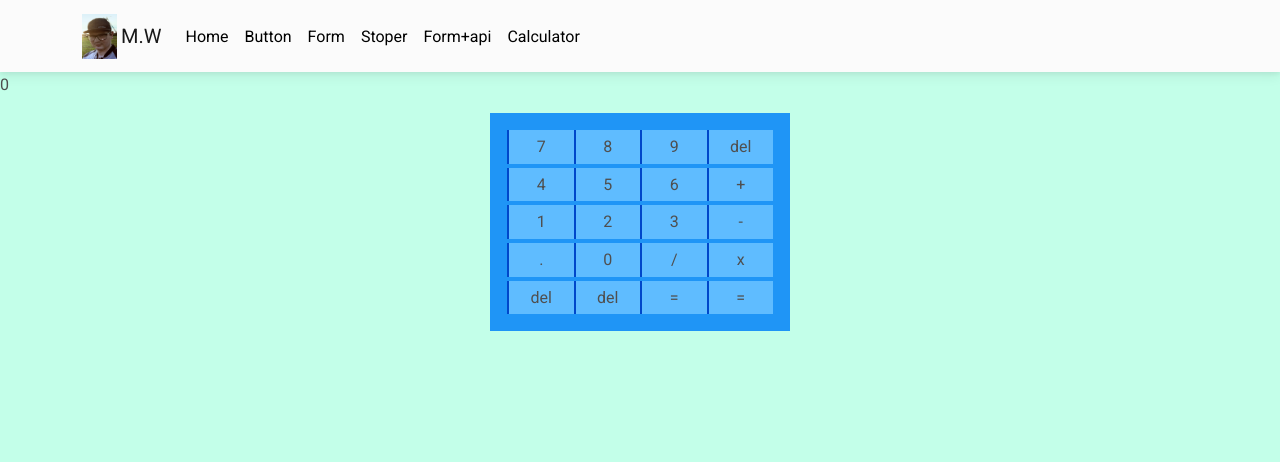
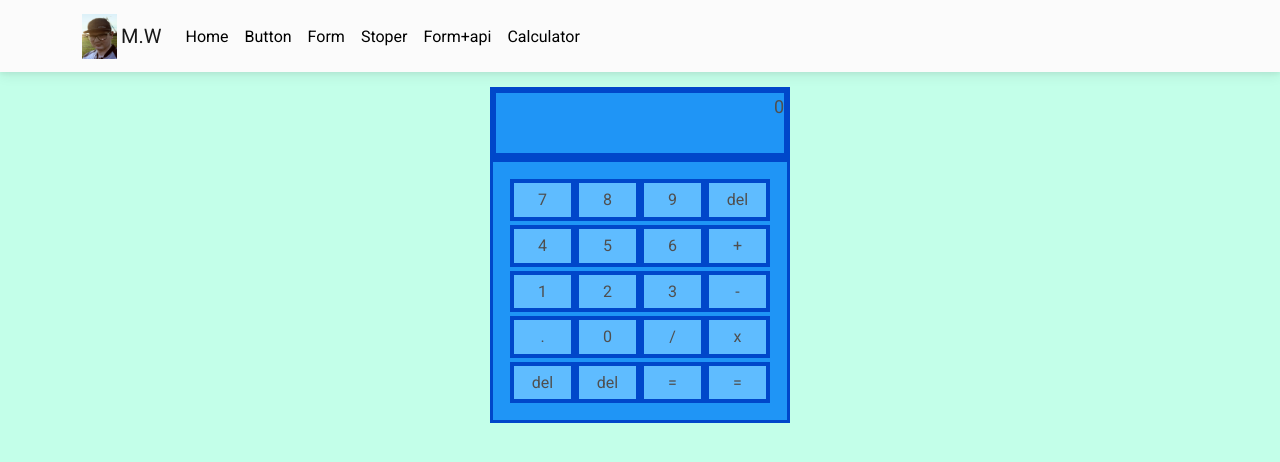
Before and after one commit to mateu52/excecise-project, a React (Create React App) app: page /Calculator in a window 1280 px wide. Shown: the top 462 px of the page. Built offline with nearby package versions, Linux system fonts and the light colour scheme; no server answers.

Commit message:
calc update style no-complete functions, butons

```diff
--- a/src/components/calculator/calculator.js
+++ b/src/components/calculator/calculator.js
@@ -38,45 +38,45 @@ function Calculator(){
 
     //komponent - ekran
     return(
-            <div>
-
-                {calculation || '0'}
-                <p></p>
+        <div>
+            <div className="table">
+                <p className="dispsum">{calculation || '0'}</p>
+                <p className="disply">
                     {output ? <span className="preRes">{output}</span>:''}
-
-
+                    </p>
+            </div>
             <Container className="containerCalc" fluid="md">
                 <Row className="row mb-1">
-                    <Col className="col d-flex justify-content-center pt-1 pb-1" type="button" onClick={()=>updateCalculation('7')}>7</Col>
-                    <Col className="col d-flex justify-content-center pt-1 pb-1" type="button" onClick={()=>updateCalculation('8')}>8</Col>
-                    <Col className="col d-flex justify-content-center pt-1 pb-1" type="button" onClick={()=>{updateCalculation('9')}}>9</Col>
-                    <Col className="col d-flex justify-content-center pt-1 pb-1" type="button" onClick={clear}> del </Col>
+                    <Col className="col d-flex justify-content-center m-1 pt-1 pb-1" type="button" onClick={()=>updateCalculation('7')}>7</Col>
+                    <Col className="col d-flex justify-content-center m-1 pt-1 pb-1" type="button" onClick={()=>updateCalculation('8')}>8</Col>
+                    <Col className="col d-flex justify-content-center m-1 pt-1 pb-1" type="button" onClick={()=>{updateCalculation('9')}}>9</Col>
+                    <Col className="col d-flex justify-content-center m-1 pt-1 pb-1" type="button" onClick={clear}> del </Col>
                 </Row>
                 <Row className="row mb-1">
-                    <Col className="col d-flex justify-content-center pt-1 pb-1 " type="button" onClick={()=>{updateCalculation('4')}}>4</Col>
-                    <Col className="col d-flex justify-content-center pt-1 pb-1" type="button" onClick={()=>{updateCalculation('5')}}>5</Col>
-                    <Col className="col d-flex justify-content-center pt-1 pb-1" type="button" onClick={()=>{updateCalculation('6')}}>6</Col>
-                    <Col className="col d-flex justify-content-center pt-1 pb-1" type="button" onClick={()=>updateCalculation('+')}>+</Col>
+                    <Col className="col d-flex justify-content-center m-1 pt-1 pb-1 " type="button" onClick={()=>{updateCalculation('4')}}>4</Col>
+                    <Col className="col d-flex justify-content-center m-1 pt-1 pb-1" type="button" onClick={()=>{updateCalculation('5')}}>5</Col>
+                    <Col className="col d-flex justify-content-center m-1 pt-1 pb-1" type="button" onClick={()=>{updateCalculation('6')}}>6</Col>
+                    <Col className="col d-flex justify-content-center m-1 pt-1 pb-1" type="button" onClick={()=>updateCalculation('+')}>+</Col>
                 </Row>
                 <Row className="row mb-1">
-                    <Col className="col d-flex justify-content-center pt-1 pb-1" type="button" onClick={()=>updateCalculation('1')}>1</Col>
-                    <Col className="col d-flex justify-content-center pt-1 pb-1" type="button" onClick={()=>updateCalculation('2')}>2</Col>
-                    <Col className="col d-flex justify-content-center pt-1 pb-1" type="button" onClick={()=>updateCalculation('3')}>3</Col>
-                    <Col className="col d-flex justify-content-center pt-1 pb-1" type="button" onClick={()=>updateCalculation('-')}>-</Col>
+                    <Col className="col d-flex justify-content-center m-1 pt-1 pb-1" type="button" onClick={()=>updateCalculation('1')}>1</Col>
+                    <Col className="col d-flex justify-content-center m-1 pt-1 pb-1" type="button" onClick={()=>updateCalculation('2')}>2</Col>
+                    <Col className="col d-flex justify-content-center m-1 pt-1 pb-1" type="button" onClick={()=>updateCalculation('3')}>3</Col>
+                    <Col className="col d-flex justify-content-center m-1 pt-1 pb-1" type="button" onClick={()=>updateCalculation('-')}>-</Col>
                 </Row>
                 <Row className="row mb-1">
-                    <Col className="col d-flex justify-content-center pt-1 pb-1" type="button" onClick={()=>updateCalculation('.')}>.</Col>
-                    <Col className="col d-flex justify-content-center pt-1 pb-1" type="button" onClick={()=>updateCalculation('0')}>0</Col>
-                    <Col className="col d-flex justify-content-center pt-1 pb-1" type="button" onClick={()=>updateCalculation('/')}>/</Col>
-                    <Col className="col d-flex justify-content-center pt-1 pb-1" type="button" onClick={()=>updateCalculation('*')}>x</Col>
+                    <Col className="col d-flex justify-content-center m-1 pt-1 pb-1" type="button" onClick={()=>updateCalculation('.')}>.</Col>
+                    <Col className="col d-flex justify-content-center m-1 pt-1 pb-1" type="button" onClick={()=>updateCalculation('0')}>0</Col>
+                    <Col className="col d-flex justify-content-center m-1 pt-1 pb-1" type="button" onClick={()=>updateCalculation('/')}>/</Col>
+                    <Col className="col d-flex justify-content-center m-1 pt-1 pb-1" type="button" onClick={()=>updateCalculation('*')}>x</Col>
                 </Row>
                 <Row className="row">
-                    <Col className="col d-flex justify-content-center pt-1 pb-1" type="button" onClick={clear}>del</Col>
-                    <Col className="col d-flex justify-content-center pt-1 pb-1" type="button" onClick={clear}>del</Col>
-                    <Col className="col d-flex justify-content-center pt-1 pb-1" type="button" onClick={calculate}>=</Col>
-                    <Col className="col d-flex justify-content-center pt-1 pb-1" type="button" onClick={calculate}>=</Col>
+                    <Col className="col d-flex justify-content-center m-1 pt-1 pb-1" type="button" onClick={clear}>del</Col>
+                    <Col className="col d-flex justify-content-center m-1 pt-1 pb-1" type="button" onClick={clear}>del</Col>
+                    <Col className="col d-flex justify-content-center m-1 pt-1 pb-1" type="button" onClick={calculate}>=</Col>
+                    <Col className="col d-flex justify-content-center m-1 pt-1 pb-1" type="button" onClick={calculate}>=</Col>
                 </Row>
-        </Container>
+            </Container>
         </div>
     )
 }
--- a/src/components/calculator/style.css
+++ b/src/components/calculator/style.css
@@ -1,5 +1,6 @@
 .containerCalc {
   width: 300px;
+  border: solid 3px #0047ca;
   background-color: #1f95f6;
   padding: 15px;
 }
@@ -13,3 +14,24 @@
   margin-left: 2px;
   background-color: #5fbcff;
 }
+
+.table {
+  display: block;
+  border: solid 6px #0047ca;
+  background-color: #1f95f6;
+  width: 300px;
+  margin: auto;
+  margin-top: 15px;
+}
+
+.dispsum {
+  display: flex;
+  justify-content: flex-end;
+  font-size: 18px;
+}
+
+.disply {
+  display: flex;
+  justify-content: center;
+  font-size: 14px;
+}
--- a/src/components/calculator/style.min.css
+++ b/src/components/calculator/style.min.css
@@ -1 +1 @@
-.containerCalc{width:300px;background-color:#1f95f6;padding:15px}.row{background-color:#0047ca;margin:2px}.col{margin-left:2px;background-color:#5fbcff}
+.containerCalc{width:300px;border:solid 3px #0047ca;background-color:#1f95f6;padding:15px}.row{background-color:#0047ca;margin:2px}.col{margin-left:2px;background-color:#5fbcff}.table{display:block;border:solid 6px #0047ca;background-color:#1f95f6;width:300px;margin:auto;margin-top:15px}.dispsum{display:flex;justify-content:flex-end;font-size:18px}.disply{display:flex;justify-content:center;font-size:14px}
--- a/src/components/calculator/style.scss
+++ b/src/components/calculator/style.scss
@@ -8,6 +8,7 @@ Body{
 }
 .containerCalc{
     width:300px;
+    border: solid 3px rgb(0, 71, 202);
     background-color: rgb(31, 149, 246);
     padding: 15px;
 }
@@ -20,3 +21,21 @@ Body{
     margin-left:2px;
     background-color: rgb(95, 188, 255);
 }
+.table{
+    display: block;
+    border: solid 6px rgb(0, 71, 202);
+    background-color: rgb(31, 149, 246);
+    width: 300px;
+    margin: auto;
+    margin-top:15px;
+}
+.dispsum{
+    display: flex;
+    justify-content:flex-end;
+    font-size:18px;
+}
+.disply {
+    display: flex;
+    justify-content: center;
+    font-size: 14px;
+}
```
